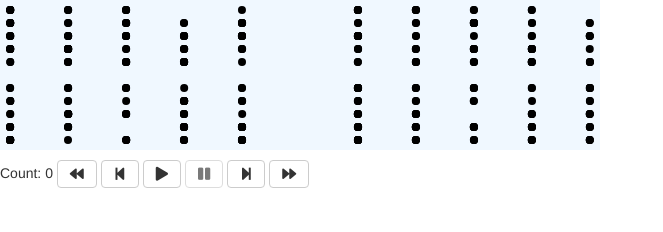
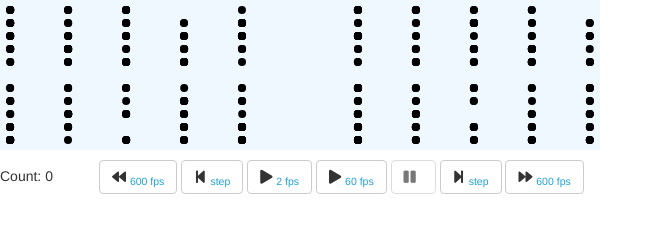
Before and after one commit to taylorjg/AdventOfCode2018, a website: page Day10/index.html in a window 1280 px wide. Shown: the whole page, without its empty margins (0-663 px from the left). Drawn offline with nearby package versions, Linux system fonts and the light colour scheme; animation ran at ten frames a second.

Commit message:
Day 10 - x2 and x60 play

```diff
--- a/Day10/index.html
+++ b/Day10/index.html
@@ -13,21 +13,31 @@
     <span>Count: <span id="countLabel"></span></span>
     <button class="btn btn-default" id="fastRewind">
       <i class="fas fa-backward"></i>
+      <sub>600 fps</sub>
     </button>
     <button class="btn btn-default" id="stepBackward">
       <i class="fas fa-step-backward"></i>
+      <sub>step</sub>
     </button>
-    <button class="btn btn-default" id="play">
+    <button class="btn btn-default" id="play-x2">
       <i class="fas fa-play"></i>
+      <sub>2 fps</sub>
+    </button>
+    <button class="btn btn-default" id="play-x60">
+      <i class="fas fa-play"></i>
+      <sub>60 fps</sub>
     </button>
     <button class="btn btn-default" id="pause">
       <i class="fas fa-pause"></i>
+      <sub>&nbsp;</sub>
     </button>
     <button class="btn btn-default" id="stepForward">
       <i class="fas fa-step-forward"></i>
+      <sub>step</sub>
     </button>
     <button class="btn btn-default" id="fastForward">
       <i class="fas fa-forward"></i>
+      <sub>600 fps</sub>
     </button>
   </div>
   <script src="index.js"></script>
--- a/Day10/index.js
+++ b/Day10/index.js
@@ -59,7 +59,7 @@ const drawPoints = (svg, positions, velocities) => {
     }
   })
 
-  if (state === PLAYING) {
+  if (state === PLAYING_X2) {
     setTimeout(() => {
       requestAnimationFrame(() => drawPoints(svg, step(positions, velocities), velocities))
     }, 500)
@@ -74,7 +74,8 @@ const step = (positions, velocities) => {
     case PAUSED:
       return positions
 
-    case PLAYING:
+    case PLAYING_X2:
+    case PLAYING_X60:
       count++
       return stepForward(positions, velocities)
 
@@ -126,18 +127,20 @@ const range = n => Array.from(Array(n).keys())
 
 const countLabel = document.getElementById('countLabel')
 const pauseButton = document.getElementById('pause')
-const playButton = document.getElementById('play')
+const playX2Button = document.getElementById('play-x2')
+const playX60Button = document.getElementById('play-x60')
 const stepForwardButton = document.getElementById('stepForward')
 const fastForwardButton = document.getElementById('fastForward')
 const stepBackwardButton = document.getElementById('stepBackward')
 const fastRewindButton = document.getElementById('fastRewind')
 
 const PAUSED = 0
-const PLAYING = 1
-const STEPPING_FORWARD = 2
-const FAST_FORWARDING = 3
-const STEPPING_BACKWARD = 4
-const FAST_REWINDING = 5
+const PLAYING_X2 = 1
+const PLAYING_X60 = 2
+const STEPPING_FORWARD = 3
+const FAST_FORWARDING = 4
+const STEPPING_BACKWARD = 5
+const FAST_REWINDING = 6
 
 const NUM_FAST_STEPS = 10
 
@@ -147,7 +150,8 @@ let count = 0
 const setState = (newState) => {
   state = newState
   pauseButton.disabled = state === PAUSED
-  playButton.disabled = state === PLAYING
+  playX2Button.disabled = state === PLAYING_X2
+  playX60Button.disabled = state === PLAYING_X60
   stepForwardButton.disabled = state === STEPPING_FORWARD
   fastForwardButton.disabled = state === FAST_FORWARDING
   stepBackwardButton.disabled = state === STEPPING_BACKWARD
@@ -157,7 +161,8 @@ const setState = (newState) => {
 const updateCountLabel = () => countLabel.innerText = count.toString()
 
 pauseButton.addEventListener('click', () => setState(PAUSED))
-playButton.addEventListener('click', () => setState(PLAYING))
+playX2Button.addEventListener('click', () => setState(PLAYING_X2))
+playX60Button.addEventListener('click', () => setState(PLAYING_X60))
 stepForwardButton.addEventListener('click', () => setState(STEPPING_FORWARD))
 fastForwardButton.addEventListener('click', () => setState(FAST_FORWARDING))
 stepBackwardButton.addEventListener('click', () => setState(STEPPING_BACKWARD))
--- a/Day10/styles.css
+++ b/Day10/styles.css
@@ -7,3 +7,12 @@ svg {
 #controls {
   margin-top: 10px;
 }
+
+#countLabel {
+  display: inline-block;
+  min-width: 50px;
+}
+
+sub {
+  color: #20a1d3;
+}
--- a/package.json
+++ b/package.json
@@ -1,6 +1,6 @@
 {
   "name": "advent-of-code-2018",
-  "version": "2018.11.2",
+  "version": "2018.10.9",
   "description": "Advent of Code 2018",
   "author": "Jonathan Taylor",
   "license": "MIT",
```
